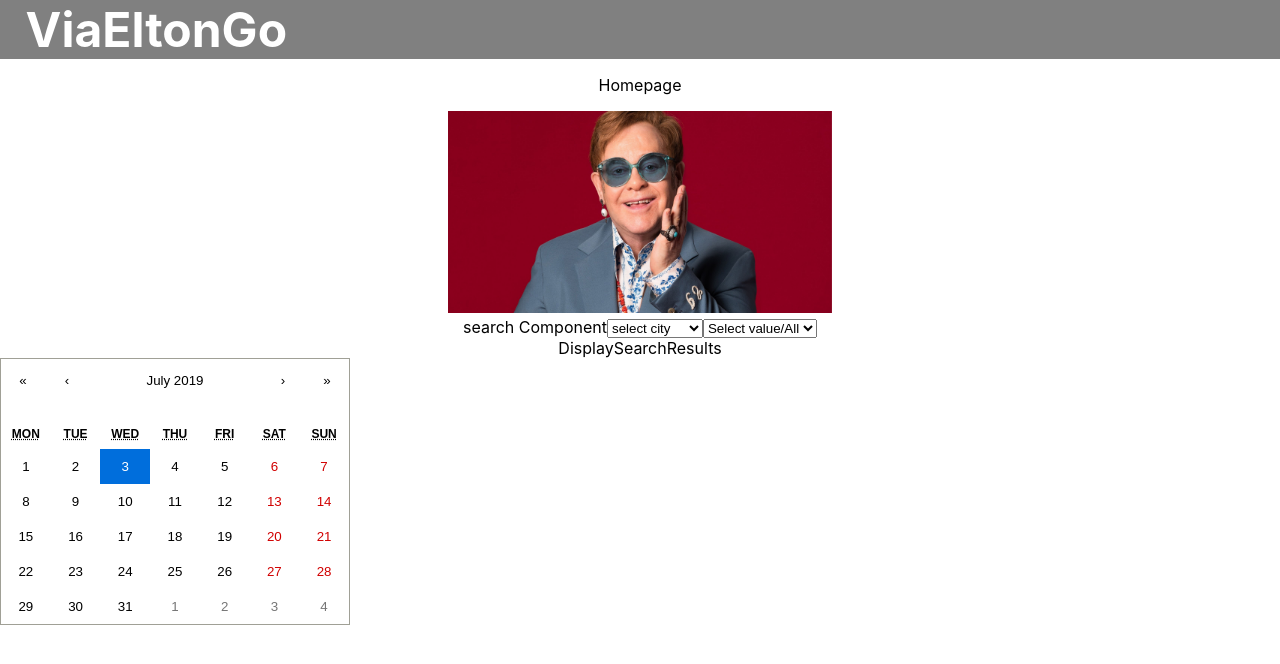
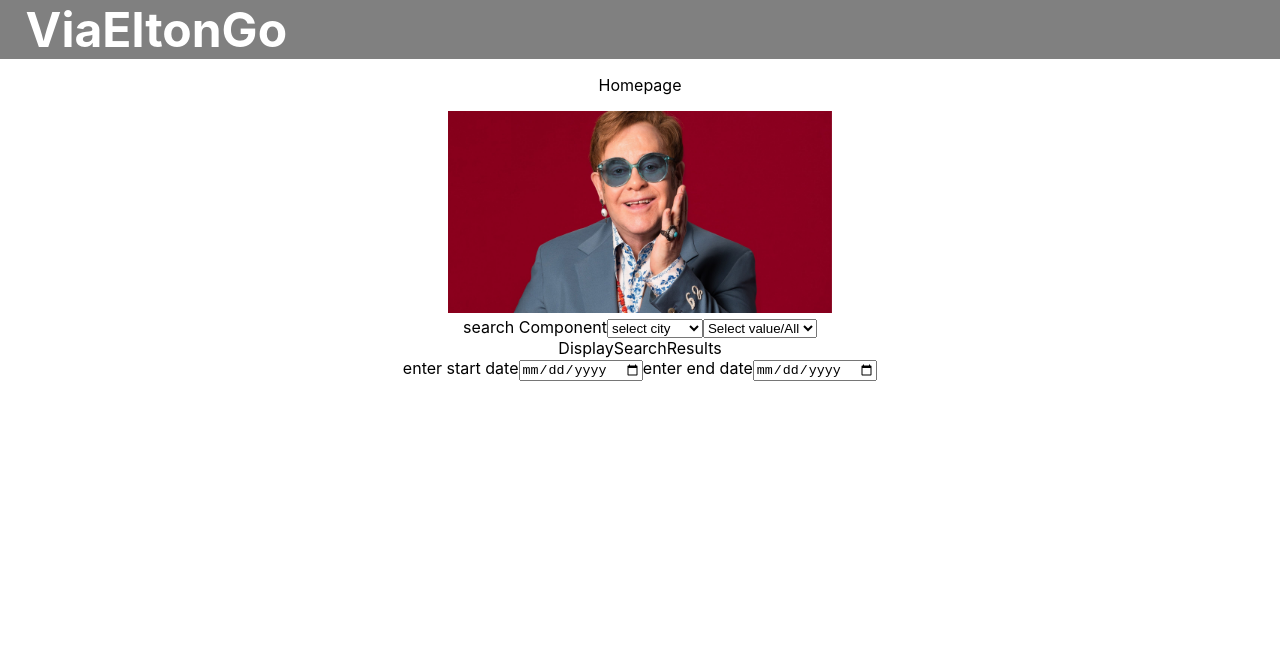
Before and after one commit to jerquinigo/viagogo-tickets, a React (Create React App) app: page /search in a window 1280 px wide. Shown: the top 664 px of the page. Built offline with nearby package versions, Linux system fonts and the light colour scheme.

Commit message:
made changes to calendar, using html tag for it and working on passing the logic down

```diff
--- a/src/App.js
+++ b/src/App.js
@@ -2,7 +2,7 @@ import React from "react";
 import NavBar from "./Components/NavBar.js";
 import Homepage from "./Components/Homepage.js";
 import Seach from "./Components/Search.js";
-import CalendarComponent from "./Components/Calendar.js";
+// import CalendarComponent from "./Components/Calendar.js";
 import { Router } from "react-router-dom";
 import "./App.css";
 // import { tickets } from "./tickets.js";
@@ -15,7 +15,6 @@ function App() {
       <NavBar />
       <Homepage />
       <Seach />
-      <CalendarComponent />
     </div>
   );
 }
--- a/src/Components/Calendar.js
+++ b/src/Components/Calendar.js
@@ -15,8 +15,12 @@ class CalendarComponent extends Component {
     });
   };
 
+  checkDate = () => {
+    let date = this.state.value;
+  };
+
   render() {
-    // console.log(this.state.value);
+    console.log(this.state.value);
     return (
       <div>
         <Calendar
@@ -24,6 +28,7 @@ class CalendarComponent extends Component {
           onChange={this.handleChange}
           value={this.state.value}
         />
+        {this.checkDate()}
       </div>
     );
   }
--- a/src/Components/DisplaySearchResults.js
+++ b/src/Components/DisplaySearchResults.js
@@ -50,6 +50,7 @@ class DisplaySearchResults extends Component {
   };
 
   render() {
+    console.log(this.props, "the props within the display search");
     return (
       <div>
         DisplaySearchResults
--- a/src/Components/Search.js
+++ b/src/Components/Search.js
@@ -7,7 +7,9 @@ class Search extends Component {
     super();
     this.state = {
       location: "",
-      price: ""
+      price: "",
+      dateStart: "",
+      dateEnd: ""
     };
   }
 
@@ -15,6 +17,27 @@ class Search extends Component {
     this.setState({
       [event.target.name]: event.target.value
     });
+  };
+
+  calendarInputs = () => {
+    return (
+      <div>
+        <label>enter start date</label>
+        <input
+          onChange={this.handleChange}
+          type="date"
+          name="dateStart"
+          placeholder="enter start"
+        />
+        <label>enter end date</label>
+        <input
+          onChange={this.handleChange}
+          type="date"
+          name="dateEnd"
+          placeholder="enter end"
+        />
+      </div>
+    );
   };
 
   displayLocations = () => {
@@ -45,6 +68,7 @@ class Search extends Component {
   render() {
     // console.log(typeof tickets.default.Items, "the items");
     // console.log(this.state, "location");
+    console.log(this.state.dateStart, "the start date");
     return (
       <div>
         search Component
@@ -67,7 +91,10 @@ class Search extends Component {
         <DisplaySearchResults
           location={this.state.location}
           price={this.state.price}
+          dateStart={this.state.dateStart}
+          dateEnd={this.state.dateEnd}
         />
+        {this.calendarInputs()}
       </div>
     );
   }
```
